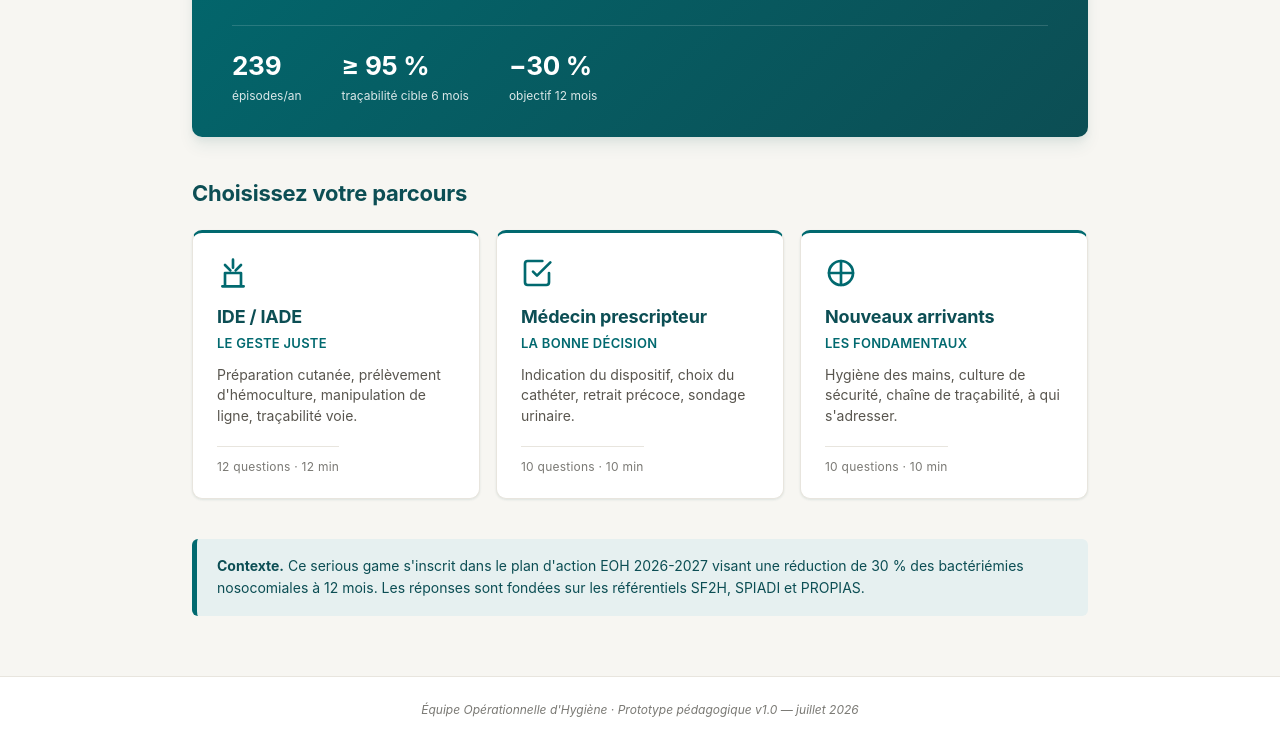
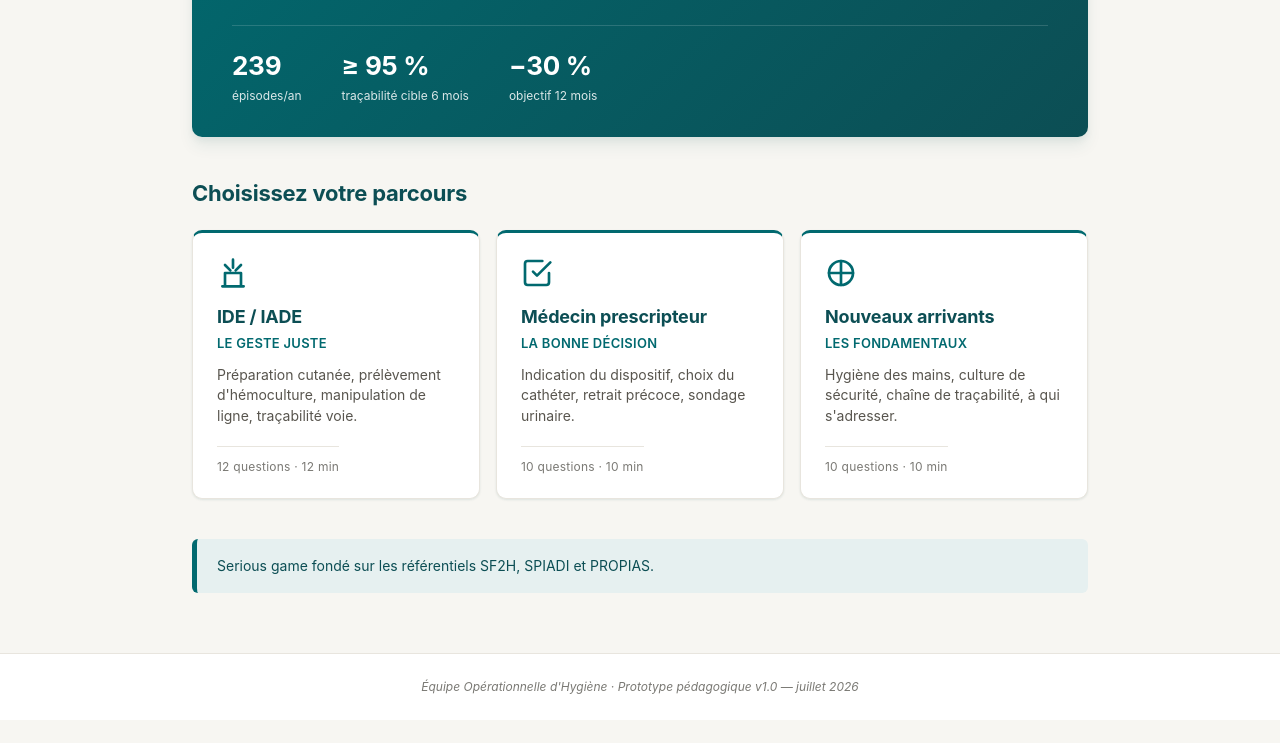
Before and after one commit to JETPOD/PREV_BACT, a plain HTML site: page index.html in a window 1280 px wide. Shown: the part 290-1033 px from the top of the page. After the commit the page ends 1010 px from the top, so only its background shows below. Drawn offline with Linux system fonts and the light colour scheme; a web font is replaced by a local one.

Commit message:
fix: simplifier le cartouche des référentiels

```diff
--- a/index.html
+++ b/index.html
@@ -83,7 +83,7 @@
     </div>
 
     <div class="context-box">
-      <strong>Contexte.</strong> Ce serious game s'inscrit dans le plan d'action EOH 2026-2027 visant une réduction de 30 % des bactériémies nosocomiales à 12 mois. Les réponses sont fondées sur les référentiels SF2H, SPIADI et PROPIAS.
+      Serious game fondé sur les référentiels SF2H, SPIADI et PROPIAS.
     </div>
   </section>
 
```
